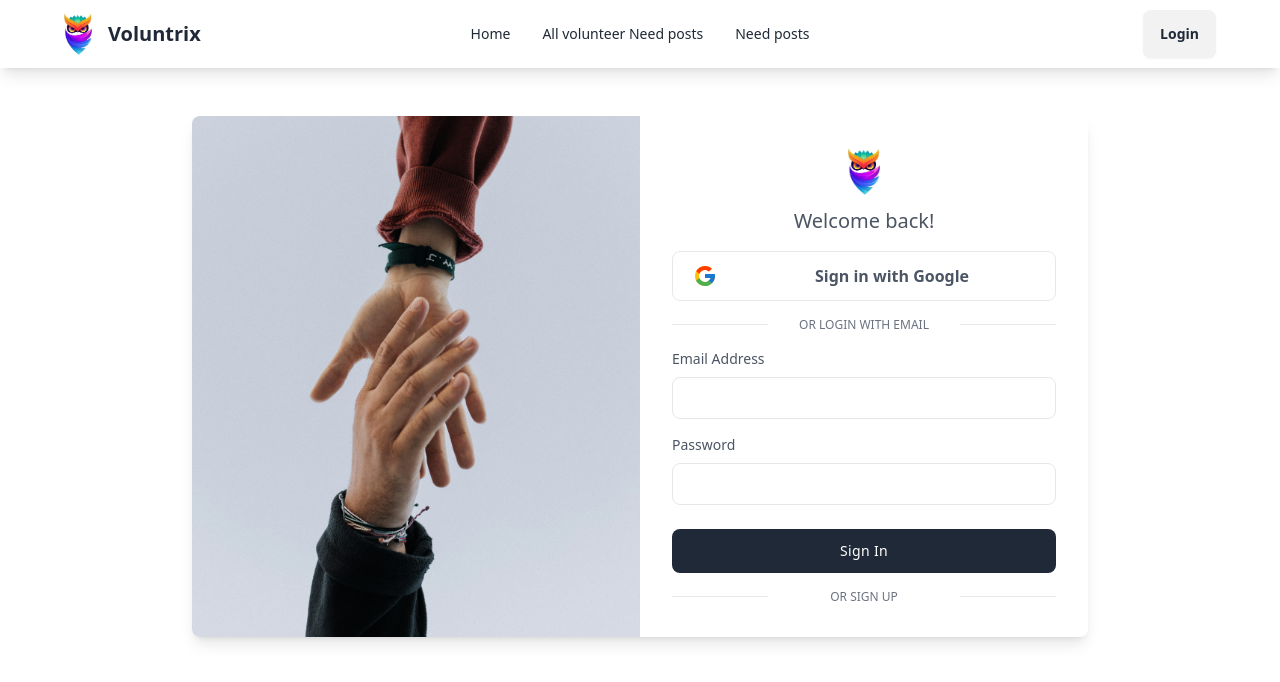
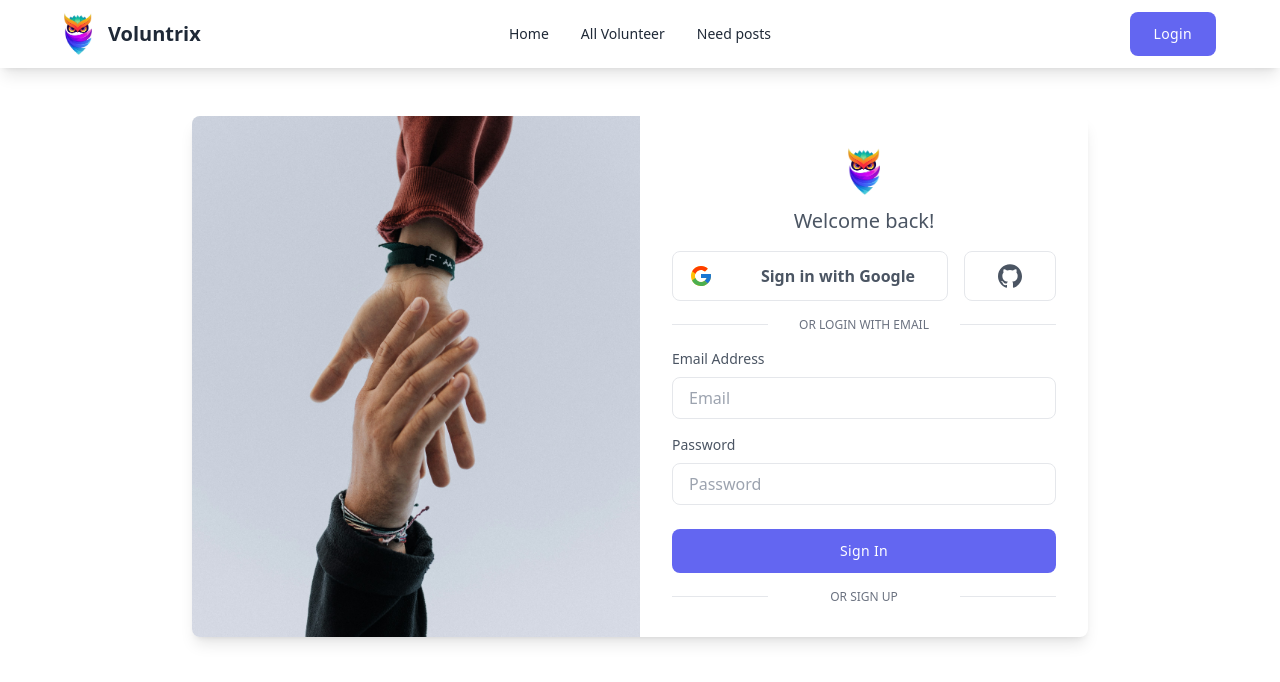
Before and after one commit to mahmud-reza-rafsun/a11-voluntrix-client, a React (Vite) app: page /login in a window 1280 px wide. Shown: the top 682 px of the page. Built offline with nearby package versions, Linux system fonts and the light colour scheme; no server answers.

Commit message:
add google and github lgin

```diff
--- a/src/components/Navbar.jsx
+++ b/src/components/Navbar.jsx
@@ -1,10 +1,25 @@
 import { Link, NavLink } from "react-router-dom";
 import logo from '../assets/images/logo.png'
+import useAuth from "../provider/useAuth";
+import toast from "react-hot-toast";
 
 const Navbar = () => {
+    const { user, signOutUser } = useAuth();
+
+    const handleSignOut = () => {
+        signOutUser()
+            .then(result => {
+                toast.success('Sign Out Successfull');
+                console.log(result);
+            })
+            .catch(error => {
+                toast.error(error.message);
+            })
+    }
+
     const links = <>
         <li><NavLink to='/'>Home</NavLink></li>
-        <li><NavLink to='/cvolunteer'>All volunteer Need posts</NavLink></li>
+        <li><NavLink to='/cvolunteer'>All Volunteer</NavLink></li>
         <li><NavLink to='need-post'>Need posts</NavLink></li>
     </>
     return (
@@ -22,8 +37,42 @@ const Navbar = () => {
                     </ul>
                 </div>
                 <div className="navbar-end">
-                    <Link className="btn" to="/login">Login</Link>
-
+                    {
+                        user ?
+                            <div className="flex items-center gap-4">
+                                <div className="dropdown dropdown-end tooltip tooltip-left" data-tip={user?.displayName}>
+                                    <div tabIndex={0} role="button" className="btn btn-ghost btn-circle avatar">
+                                        <div className="w-10 rounded-full">
+                                            <img
+                                                alt={user?.name}
+                                                src={user?.photoURL} />
+                                        </div>
+                                    </div>
+                                    <ul
+                                        tabIndex={0}
+                                        className="menu menu-sm dropdown-content bg-base-100 rounded-box z-[1] mt-3 w-52 p-2 shadow">
+                                        <li>
+                                            <a className="justify-between">
+                                                Profile
+                                                <span className="badge">New</span>
+                                            </a>
+                                        </li>
+                                        <li><a>Settings</a></li>
+                                        <li><a>Logout</a></li>
+                                    </ul>
+                                </div>
+                                <div>
+                                    <button
+                                        onClick={handleSignOut}
+                                        className="px-4 py-3 text-sm tracking-wide text-white capitalize transition-colors duration-300 transform bg-red-500 rounded-lg hover:bg-red-600 focus:outline-none focus:ring focus:ring-gray-300 font-semibold focus:ring-opacity-10">Log Out</button>
+                                </div>
+                            </div>
+                            :
+                            <>
+                                <Link to="/login" className="px-6 py-3 text-sm font-medium tracking-wide text-white capitalize transition-colors duration-300 transform bg-indigo-500 rounded-lg hover:bg-indigo-600 focus:outline-none focus:ring focus:ring-gray-300 focus:ring-opacity-10">Login</Link>
+                            </>
+                    }
+                    {/* menu */}
                     <div className="dropdown">
                         <div tabIndex={0} role="button" className="btn btn-ghost lg:hidden">
                             <svg
@@ -46,8 +95,8 @@ const Navbar = () => {
                         </ul>
                     </div>
                 </div>
-            </div>
-        </div>
+            </div >
+        </div >
     );
 };
 
--- a/src/firebase/firebase.config.js
+++ b/src/firebase/firebase.config.js
@@ -1,6 +1,6 @@
 // Import the functions you need from the SDKs you need
 import { initializeApp } from "firebase/app";
-import {getAuth} from 'firebase/auth'
+import { getAuth } from 'firebase/auth'
 // TODO: Add SDKs for Firebase products that you want to use
 // https://firebase.google.com/docs/web/setup#available-libraries
 
--- a/src/main.jsx
+++ b/src/main.jsx
@@ -4,11 +4,13 @@ import { RouterProvider } from 'react-router-dom'
 import router from './Router/Router'
 import './index.css'
 import AuthProvider from './provider/AuthProvider'
+import { Toaster } from 'react-hot-toast'
 
 ReactDOM.createRoot(document.getElementById('root')).render(
   <React.StrictMode>
     <AuthProvider>
       <RouterProvider router={router}/>
+      <Toaster/>
     </AuthProvider>
   </React.StrictMode>
 )
--- a/src/pages/Authentication/Login.jsx
+++ b/src/pages/Authentication/Login.jsx
@@ -22,8 +22,9 @@ const Login = () => {
             Welcome back!
           </p>
 
-          <div
-            className='flex cursor-pointer items-center justify-center mt-4 text-gray-600 transition-colors duration-300 transform border rounded-lg   hover:bg-gray-50 '
+          <div className="flex flex-col lg:flex-row justify-center items-center gap-0 lg:gap-4">
+            <button
+              className='flex w-full lg:w-3/4 cursor-pointer items-center justify-center mt-4 text-gray-600 transition-colors duration-300 transform border rounded-lg hover:bg-gray-50 '
             >
               <div className='px-4 py-2'>
                 <svg className='w-6 h-6' viewBox='0 0 40 40'>
@@ -46,13 +47,20 @@ const Login = () => {
                 </svg>
               </div>
 
-            <span className='w-5/6 px-4 py-3 font-bold text-center'>
+              <span className='w-5/6 px-4 py-3 font-semibold text-center'>
                 Sign in with Google
               </span>
+            </button>
+            <button className='py-3 w-full lg:w-1/4 flex cursor-pointer items-center justify-center mt-4 text-gray-600 transition-colors duration-300 transform border rounded-lg hover:bg-gray-50'>
+              <svg className="w-6 h-6" viewBox="0 0 24 24" fill="currentColor" xmlns="http://www.w3.org/2000/svg">
+                <path d="M12 .297C5.373.297 0 5.67 0 12.297c0 5.292 3.438 9.787 8.205 11.387.6.113.82-.26.82-.577 0-.285-.01-1.04-.015-2.04-3.338.726-4.042-1.61-4.042-1.61-.546-1.387-1.333-1.756-1.333-1.756-1.09-.745.083-.729.083-.729 1.205.085 1.84 1.237 1.84 1.237 1.07 1.834 2.81 1.304 3.495.997.108-.776.418-1.305.76-1.605-2.665-.305-5.466-1.332-5.466-5.931 0-1.31.47-2.381 1.235-3.221-.124-.303-.535-1.524.116-3.176 0 0 1.008-.323 3.3 1.23a11.49 11.49 0 0 1 3.003-.404 11.49 11.49 0 0 1 3.003.404c2.29-1.553 3.295-1.23 3.295-1.23.653 1.652.242 2.873.118 3.176.77.84 1.233 1.911 1.233 3.221 0 4.61-2.804 5.624-5.475 5.921.43.372.823 1.104.823 2.222 0 1.606-.015 2.902-.015 3.296 0 .32.216.694.825.576C20.565 22.08 24 17.586 24 12.297 24 5.67 18.627.297 12 .297z" />
+              </svg>
+
+            </button>
           </div>
 
           <div className='flex items-center justify-between mt-4'>
-            <span className='w-1/5 border-b  lg:w-1/4'></span>
+            <span className='w-1/5 border-b dark:border-gray-400 lg:w-1/4'></span>
 
             <div className='text-xs text-center text-gray-500 uppercase  hover:underline'>
               or login with email
@@ -72,8 +80,9 @@ const Login = () => {
                 id='LoggingEmailAddress'
                 autoComplete='email'
                 name='email'
-                className='block w-full px-4 py-2 text-gray-700 bg-white border rounded-lg    focus:border-blue-400 focus:ring-opacity-40  focus:outline-none focus:ring focus:ring-blue-300'
+                className='block w-full px-4 py-2 text-gray-700 bg-white border rounded-lg focus:border-blue-400 focus:ring-opacity-10  focus:outline-none focus:ring focus:ring-blue-300'
                 type='email'
+                placeholder='Email'
               />
             </div>
 
@@ -91,14 +100,15 @@ const Login = () => {
                 id='loggingPassword'
                 autoComplete='current-password'
                 name='password'
-                className='block w-full px-4 py-2 text-gray-700 bg-white border rounded-lg    focus:border-blue-400 focus:ring-opacity-40  focus:outline-none focus:ring focus:ring-blue-300'
+                className='block w-full px-4 py-2 text-gray-700 bg-white border rounded-lg focus:border-blue-400 focus:ring-opacity-10  focus:outline-none focus:ring focus:ring-blue-300'
                 type='password'
+                placeholder='Password'
               />
             </div>
             <div className='mt-6'>
               <button
                 type='submit'
-                className='w-full px-6 py-3 text-sm font-medium tracking-wide text-white capitalize transition-colors duration-300 transform bg-gray-800 rounded-lg hover:bg-gray-700 focus:outline-none focus:ring focus:ring-gray-300 focus:ring-opacity-50'
+                className='w-full px-6 py-3 text-sm font-medium tracking-wide text-white capitalize transition-colors duration-300 transform bg-indigo-500 rounded-lg hover:bg-indigo-600 focus:outline-none focus:ring focus:ring-gray-300 focus:ring-opacity-10'
               >
                 Sign In
               </button>
--- a/src/pages/Authentication/Register.jsx
+++ b/src/pages/Authentication/Register.jsx
@@ -5,7 +5,8 @@ import useAuth from '../../provider/useAuth'
 import toast from 'react-hot-toast'
 
 const Registration = () => {
-  const { signInWihtGoogle } = useAuth();
+  const { signInWihtGoogle, signInWithGithub } = useAuth();
+  // handle google login
   const handleGoogleSignIn = () => {
     signInWihtGoogle()
       .then(() => {
@@ -15,6 +16,18 @@ const Registration = () => {
         console.log(error);
       })
   }
+
+  // handle github login
+  const handleGithibSignIn = () => {
+    signInWithGithub()
+      .then(() => {
+        toast.success('Sign in Successful.')
+      })
+      .catch(error => {
+        console.log(error);
+      })
+  }
+
   return (
     <div className='flex justify-center items-center min-h-[calc(100vh-306px)] my-12'>
       <div className='flex w-full max-w-sm mx-auto overflow-hidden bg-white rounded-lg shadow-lg  lg:max-w-4xl '>
@@ -27,9 +40,10 @@ const Registration = () => {
             Get Your Free Account Now.
           </p>
 
-          <div
+          <div className="flex justify-center items-center gap-4">
+            <button
               onClick={handleGoogleSignIn}
-            className='flex cursor-pointer items-center justify-center mt-4 text-gray-600 transition-colors duration-300 transform border rounded-lg   hover:bg-gray-50 '
+              className='flex w-3/4 cursor-pointer items-center justify-center mt-4 text-gray-600 transition-colors duration-300 transform border rounded-lg hover:bg-gray-50 '
             >
               <div className='px-4 py-2'>
                 <svg className='w-6 h-6' viewBox='0 0 40 40'>
@@ -52,13 +66,20 @@ const Registration = () => {
                 </svg>
               </div>
 
-            <span className='w-5/6 px-4 py-3 font-bold text-center'>
+              <span className='w-5/6 px-4 py-3 font-semibold text-center'>
                 Sign in with Google
               </span>
+            </button>
+            <button onClick={handleGithibSignIn} className='py-3 w-1/4 flex cursor-pointer items-center justify-center mt-4 text-gray-600 transition-colors duration-300 transform border rounded-lg hover:bg-gray-50'>
+              <svg className="w-6 h-6" viewBox="0 0 24 24" fill="currentColor" xmlns="http://www.w3.org/2000/svg">
+                <path d="M12 .297C5.373.297 0 5.67 0 12.297c0 5.292 3.438 9.787 8.205 11.387.6.113.82-.26.82-.577 0-.285-.01-1.04-.015-2.04-3.338.726-4.042-1.61-4.042-1.61-.546-1.387-1.333-1.756-1.333-1.756-1.09-.745.083-.729.083-.729 1.205.085 1.84 1.237 1.84 1.237 1.07 1.834 2.81 1.304 3.495.997.108-.776.418-1.305.76-1.605-2.665-.305-5.466-1.332-5.466-5.931 0-1.31.47-2.381 1.235-3.221-.124-.303-.535-1.524.116-3.176 0 0 1.008-.323 3.3 1.23a11.49 11.49 0 0 1 3.003-.404 11.49 11.49 0 0 1 3.003.404c2.29-1.553 3.295-1.23 3.295-1.23.653 1.652.242 2.873.118 3.176.77.84 1.233 1.911 1.233 3.221 0 4.61-2.804 5.624-5.475 5.921.43.372.823 1.104.823 2.222 0 1.606-.015 2.902-.015 3.296 0 .32.216.694.825.576C20.565 22.08 24 17.586 24 12.297 24 5.67 18.627.297 12 .297z" />
+              </svg>
+
+            </button>
           </div>
 
           <div className='flex items-center justify-between mt-4'>
-            <span className='w-1/5 border-b  lg:w-1/4'></span>
+            <span className='w-1/5 border-b dark:border-gray-400 lg:w-1/4'></span>
 
             <div className='text-xs text-center text-gray-500 uppercase  hover:underline'>
               or Registration with email
@@ -78,7 +99,7 @@ const Registration = () => {
                 id='name'
                 autoComplete='name'
                 name='name'
-                className='block w-full px-4 py-2 text-gray-700 bg-white border rounded-lg    focus:border-blue-400 focus:ring-opacity-40  focus:outline-none focus:ring focus:ring-blue-300'
+                className='block w-full px-4 py-2 text-gray-700 bg-white border rounded-lg focus:border-blue-400 focus:ring-opacity-10  focus:outline-none focus:ring focus:ring-blue-300'
                 type='text'
               />
             </div>
@@ -93,7 +114,7 @@ const Registration = () => {
                 id='photo'
                 autoComplete='photo'
                 name='photo'
-                className='block w-full px-4 py-2 text-gray-700 bg-white border rounded-lg    focus:border-blue-400 focus:ring-opacity-40  focus:outline-none focus:ring focus:ring-blue-300'
+                className='block w-full px-4 py-2 text-gray-700 bg-white border rounded-lg focus:border-blue-400 focus:ring-opacity-10  focus:outline-none focus:ring focus:ring-blue-300'
                 type='text'
               />
             </div>
@@ -108,7 +129,7 @@ const Registration = () => {
                 id='LoggingEmailAddress'
                 autoComplete='email'
                 name='email'
-                className='block w-full px-4 py-2 text-gray-700 bg-white border rounded-lg    focus:border-blue-400 focus:ring-opacity-40  focus:outline-none focus:ring focus:ring-blue-300'
+                className='block w-full px-4 py-2 text-gray-700 bg-white border rounded-lg focus:border-blue-400 focus:ring-opacity-10  focus:outline-none focus:ring focus:ring-blue-300'
                 type='email'
               />
             </div>
@@ -127,14 +148,14 @@ const Registration = () => {
                 id='loggingPassword'
                 autoComplete='current-password'
                 name='password'
-                className='block w-full px-4 py-2 text-gray-700 bg-white border rounded-lg    focus:border-blue-400 focus:ring-opacity-40  focus:outline-none focus:ring focus:ring-blue-300'
+                className='block w-full px-4 py-2 text-gray-700 bg-white border rounded-lg focus:border-blue-400 focus:ring-opacity-10 focus:outline-none focus:ring focus:ring-blue-300'
                 type='password'
               />
             </div>
-            <div className='mt-6'>
+            <div className='mt-5'>
               <button
                 type='submit'
-                className='w-full px-6 py-3 text-sm font-medium tracking-wide text-white capitalize transition-colors duration-300 transform bg-gray-800 rounded-lg hover:bg-gray-700 focus:outline-none focus:ring focus:ring-gray-300 focus:ring-opacity-50'
+                className='w-full px-6 py-3 text-sm font-medium tracking-wide text-white capitalize transition-colors duration-300 transform bg-indigo-500 rounded-lg hover:bg-indigo-600 focus:outline-none focus:ring focus:ring-gray-300 focus:ring-opacity-10'
               >
                 Sign Up
               </button>
--- a/src/provider/AuthProvider.jsx
+++ b/src/provider/AuthProvider.jsx
@@ -1,29 +1,53 @@
 import { createContext, useEffect, useState } from "react";
-import { GoogleAuthProvider, onAuthStateChanged, signInWithPopup } from "firebase/auth";
+import {
+    GithubAuthProvider,
+    GoogleAuthProvider,
+    onAuthStateChanged,
+    signInWithPopup,
+    signOut
+} from "firebase/auth";
 import { auth } from "../firebase/firebase.config";
 
 export const AuthContext = createContext(null);
 const googleProvider = new GoogleAuthProvider();
-const AuthProvider = ({children}) => {
+const githubProvider = new GithubAuthProvider();
+
+const AuthProvider = ({ children }) => {
     const [user, setUser] = useState(null);
     const [loading, setLoading] = useState(false);
+    // sign in user  with google
     const signInWihtGoogle = () => {
+        setLoading(true);
         return signInWithPopup(auth, googleProvider)
     }
+    // sign in user github
+    const signInWithGithub = () => {
+        setLoading(true)
+        return signInWithPopup(auth, githubProvider);
+    }
+    // logout user
+    const signOutUser = () => {
+        setLoading(true)
+        return signOut(auth);
+    }
+    // Observer
     useEffect(() => {
         const unSubscribe = onAuthStateChanged(auth, (currentUser) => {
-            if(currentUser){
-                setUser(currentUser);
-                setLoading(true);
-                console.log(currentUser);
-            }
+            setUser(currentUser);
+            setLoading(true);
+            console.log(currentUser);
         })
         return () => {
             unSubscribe();
         }
     }, [])
     const authInfo = {
-        signInWihtGoogle
+        signInWihtGoogle,
+        user,
+        loading,
+        signInWithGithub,
+        signInWithGithub,
+        signOutUser,
     }
     return (
         <AuthContext.Provider value={authInfo}>
```
Lines whose indentation alone changed are shown as unchanged.
